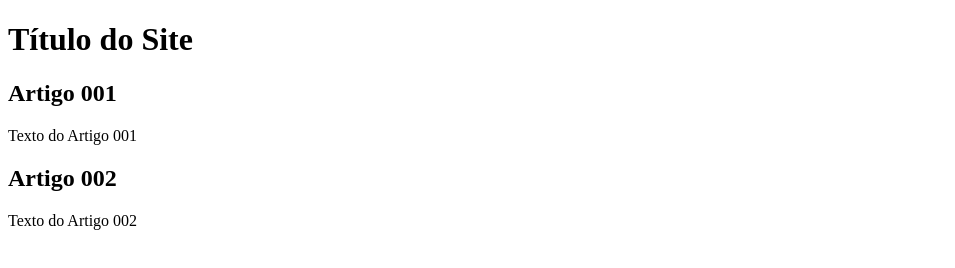
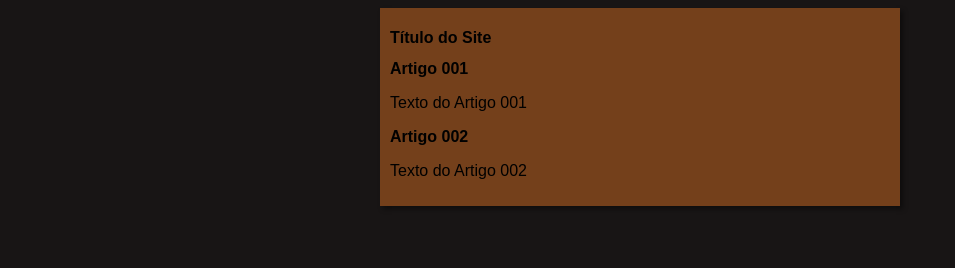
Before and after one commit to ChristieYuki/projeto-site, a plain HTML site: page index.html in a window 1280 px wide. Shown: the whole page, without its empty margins (0-955 px from the left). Drawn offline with Linux system fonts and the light colour scheme.

Commit message:
commit to design
commit to design 001

```diff
--- /dev/null
+++ b/estilos/style.css
@@ -0,0 +1,14 @@
+*{
+    font-family: Arial, Helvetica, sans-serif;
+    font-size: 16px;
+}
+body{
+    background-color:rgb(24, 21, 21);
+}
+main{
+    background-color: rgb(116, 64, 27);
+    width: 500px;
+    margin: auto;
+    padding: 10px;
+    box-shadow: 3px 3px 5px rgba(0, 0, 0, 0.432);
+}
--- a/index.html
+++ b/index.html
@@ -5,6 +5,7 @@
     <meta http-equiv="X-UA-Compatible" content="IE=edge">
     <meta name="viewport" content="width=device-width, initial-scale=1.0">
     <title>Título da Head</title>
+    <link rel="stylesheet" href="estilos/style.css">
 </head>
 <body>
     <main>
```
